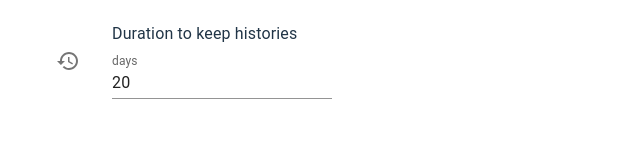
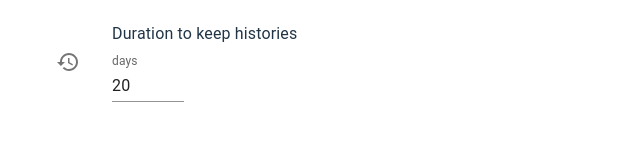
Before and after one commit to tatsuya-asami/save-your-type, a React (Vite) app: page / in a window 1280 px wide. Both pictures are taken after a click on the tab "SETTINGS". Shown: the part 143-300 px from the top of the page, without its empty margins (0-640 px from the left). Built offline with nearby package versions, Linux system fonts and the light colour scheme; no server answers.

Commit message:
update DurationDaysToKeepHistories component to set min and max attributes for input field

```diff
--- a/src/popup/DurationDaysToKeepHistories.tsx
+++ b/src/popup/DurationDaysToKeepHistories.tsx
@@ -15,7 +15,7 @@ export const DurationDaysToKeepHistories: React.FC = () => {
         <ListItemText
           primary={
             <TextField
-              size="small"
+              slotProps={{ htmlInput: { min: 1, max: 90 } }}
               variant="standard"
               label="days"
               type="number"
```
